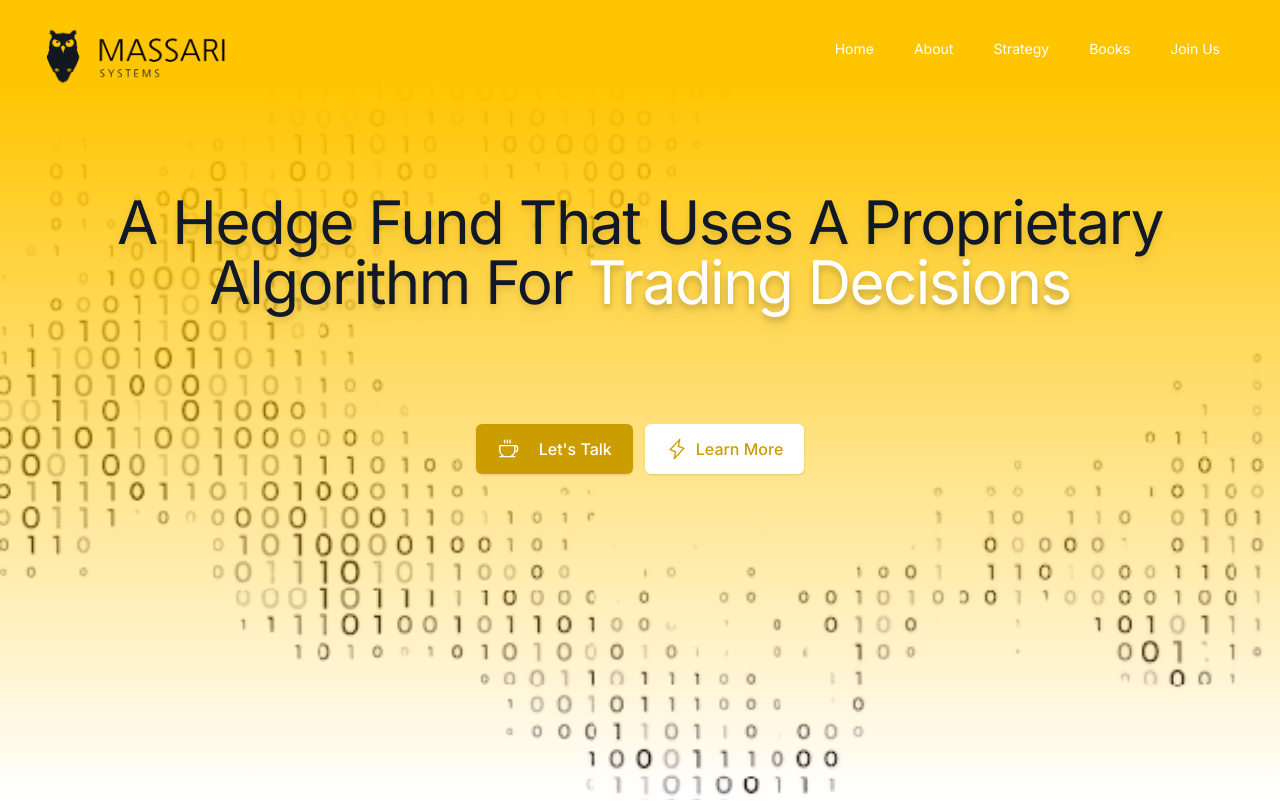
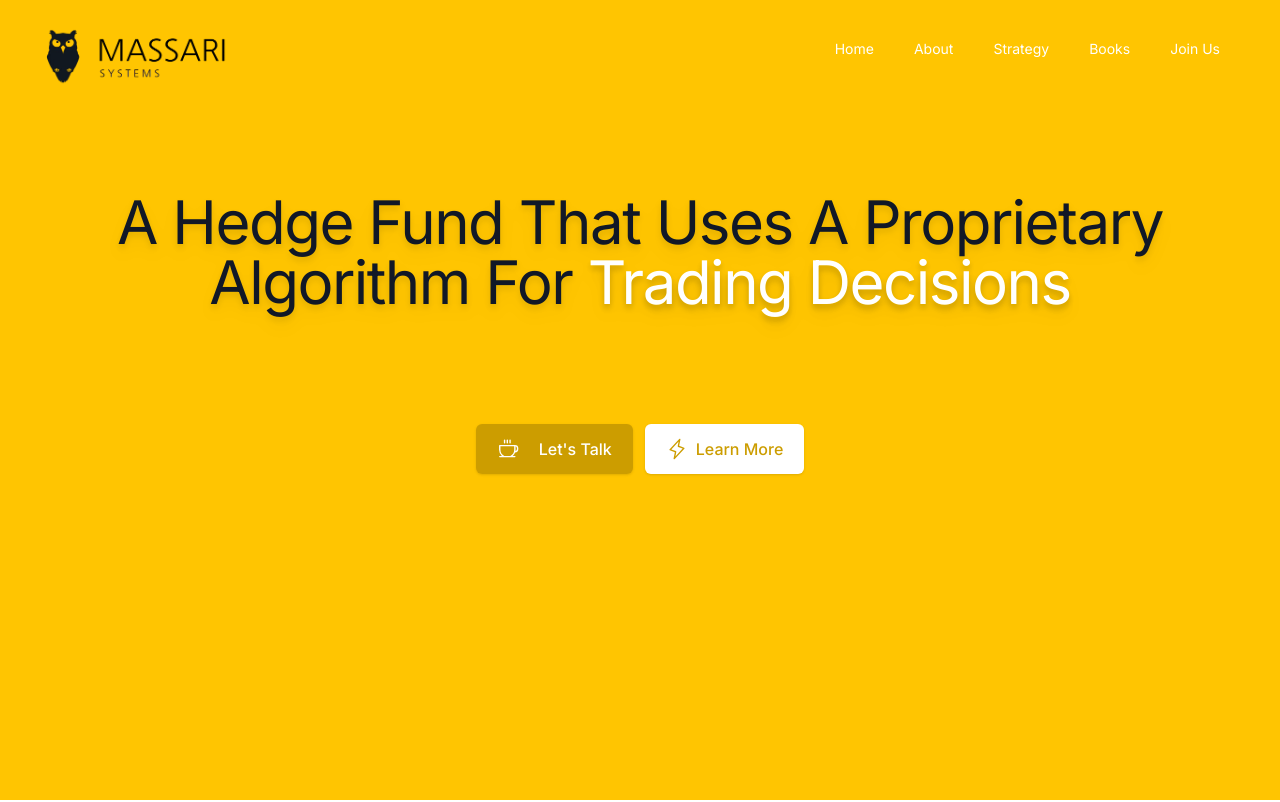
Before and after one commit to Gabriel4420/massari_landing_page, a Next.js app: page / in a window 1280 px wide. Shown: the top 802 px of the page. Built offline with nearby package versions, Linux system fonts and the light colour scheme.

Commit message:
feat: :sparkles: rollback and give a background yellow default

```diff
--- a/src/components/hero.tsx
+++ b/src/components/hero.tsx
@@ -5,13 +5,7 @@ import React from "react";
 const Hero: React.FC = () => {
   //bg-[#ffc501]
   return (
-    <div
-      className="bg-center bg-cover to-slate-400  h-1/2 lg:h-screen  bg-white bg-contain bg-no-repeat py-12"
-      style={{
-        backgroundImage:
-          'linear-gradient(to top, transparent 0%, #ffc501 90%), url("/background-3.png")',
-      }}
-    >
+    <div className="bg-center bg-cover to-slate-400  h-1/2 lg:h-screen  bg-[#ffc501] bg-no-repeat py-12">
       <div className="max-w-7xl mx-auto py-20 mt-20 px-4  sm:py-16 sm:px-3 lg:px-8 lg:flex lg:flex-col lg:items-center lg:justify-between">
         <h1 className="text-xl hidden lg:block md:block lg:text-6xl text-center font-normal tracking-tight text-gray-900 md:text-6xl drop-shadow-lg">
           <span className="block xl:inline capitalize">
```
